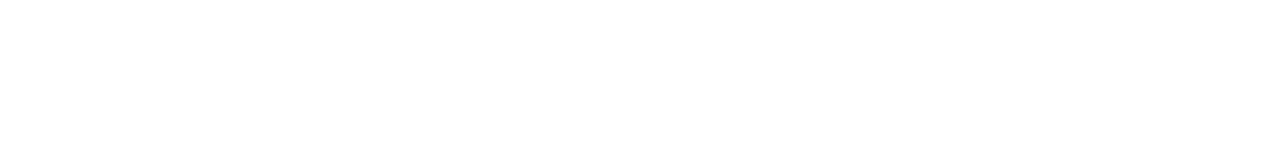
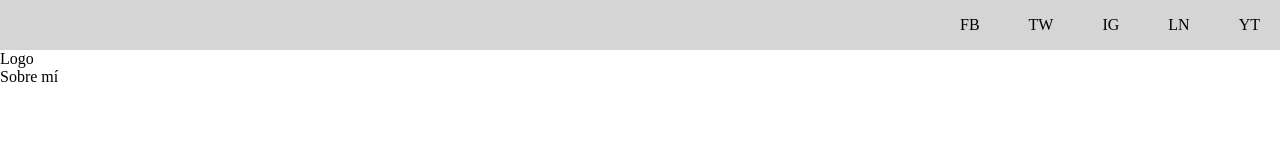
Before and after one commit to Djkde01/BlogTemplate, a plain HTML site: page index.html in a window 1280 px wide. Drawn offline with Linux system fonts and the light colour scheme.

Commit message:
Añadido header y asignado estilos a primera parte (Iconos)

```diff
--- a/css/styles.css
+++ b/css/styles.css
@@ -0,0 +1,37 @@
+body{
+    margin: 0;
+    padding: 0;
+    position: fixed;
+    top: 0;
+    bottom: 0;
+    left: 0;
+    right: 0;
+}
+a{
+    text-decoration: none;
+    display: inline;
+    color: black;
+}
+
+header{
+    width: 100%;
+    height: 140px;
+    display: grid;
+    grid-template-rows: 1fr 2fr;
+}
+.header-icons-container{
+    width: 100%;
+    height: 50px;
+    display: grid;
+    background-color:#d5d5d5;
+}
+.icons{
+    width: 300px;
+    height: auto;
+    display: flex;
+    justify-items: flex-end;
+    align-items: center;
+    justify-content: space-between;
+    justify-self: end;
+    margin-right: 20px;
+}
--- a/index.html
+++ b/index.html
@@ -4,9 +4,29 @@
     <meta charset="UTF-8">
     <meta name="viewport" content="width=device-width, initial-scale=1.0">
     <meta http-equiv="X-UA-Compatible"content="ie=edge"></metahttp-equiv>
-    <title>Document</title>
+    <title>Djkde's Blog</title>
+    <link rel="stylesheet" href="css/styles.css">
 </head>
 <body>
+        <header>
+            <section class="header-icons-container">
+                <div class="icons">
+                    <a href="">FB</a>
+                    <a href="">TW</a>
+                    <a href="">IG</a>
+                    <a href="">LN</a>
+                    <a href="">YT</a>
+                </div>
+            </section>
+            <nav>
+                <section class="nav-logo-container">
+                    <a href="">Logo</a>
+                </section>
+                <section class="profile-link">
+                    <a href="profile.html">Sobre mí</a>
+                </section>
+            </nav>
+        </header>
 
 </body>
 </html>
```
